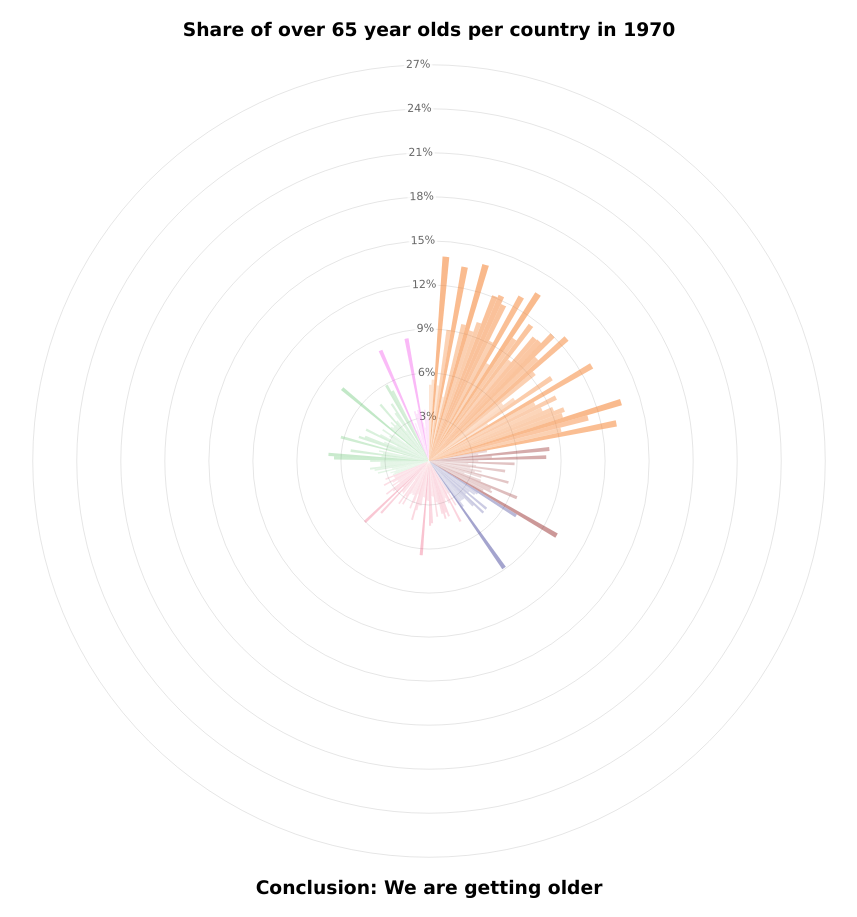
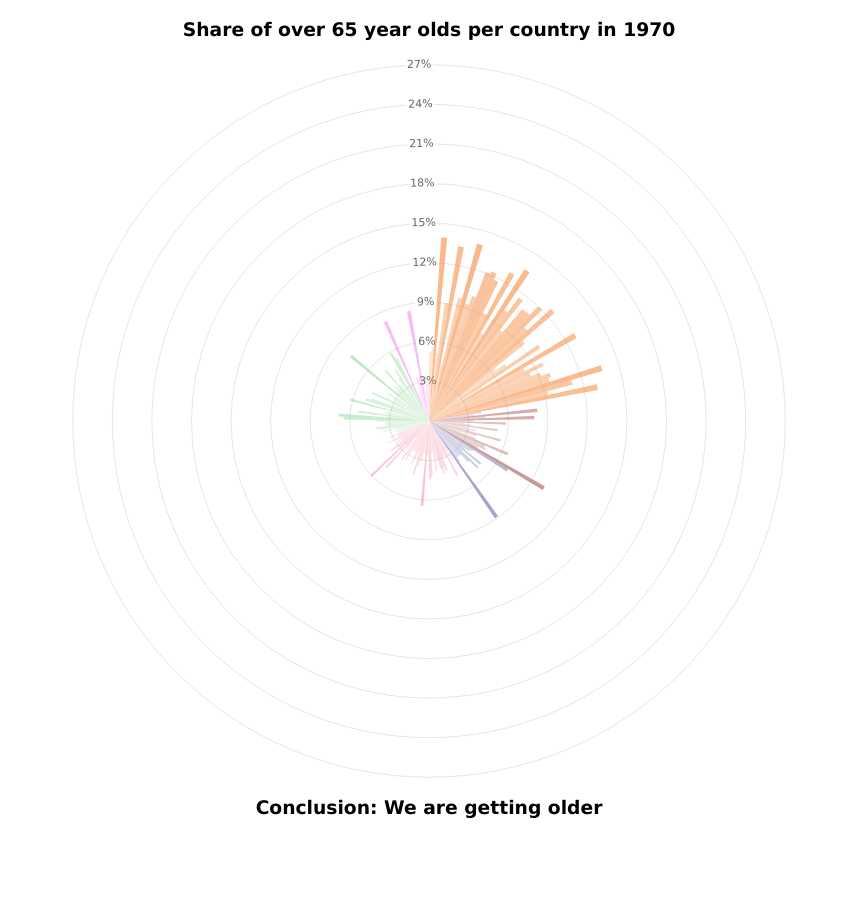
Before and after one commit to ebuddj/2019-elderly, a React app: page / in a window 1280 px wide. Shown: the whole page, without its empty margins (211-1068 px from the left). After the commit the page ends 837 px from the top, so only its background shows below. Built offline with nearby package versions, Linux system fonts and the light colour scheme; a web font is replaced by a local one.

Commit message:
Updated widths

```diff
--- a/src/jsx/App.jsx
+++ b/src/jsx/App.jsx
@@ -159,16 +159,23 @@ class App extends Component {
           stepSize: 3
         }
       },
-      maintainAspectRatio: false,
+      maintainAspectRatio: true,
       legend: {
         display: false,
       }
+    }
+    let size;
+    if (window.innerWidth < window.innerHeigh) {
+      size = window.innerWidth
+    }
+    else {
+      size = window.innerHeight
     }
     return (
       <div className={style.app}>
         <h3>Share of over 65 year olds per country in {this.state.year}</h3>
         <div className={style.chart_container}>
-          <Polar data={this.state.data} options={options} width={800} height={800}/>
+          <Polar data={this.state.data} options={options} width={400} height={400} />
         </div>
         <h3>Conclusion: We are getting older</h3>
       </div>
--- a/src/styles/styles.less
+++ b/src/styles/styles.less
@@ -13,12 +13,8 @@ body {
   .chart_container {
     overflow: hidden;
     canvas {
-      width: 100%;
-      height: 100%;
-      overflow: hidden;
       margin: auto;
-      max-height: 800px;
-      max-width: 800px;
+      max-width: 90vh;
     }
   }
 }
```
